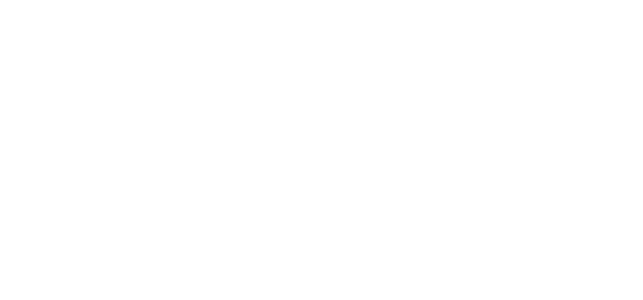
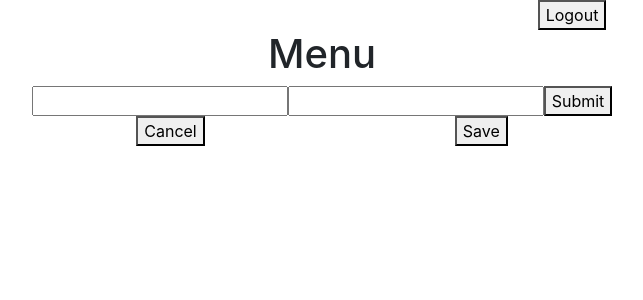
Before and after one commit to Panggundam00/foodCOZ-web, a React (Create React App) app in the folder foodcoz/: page /meditMenu in a window 1280 px wide. Shown: the top 300 px of the page, without its empty margins (318-961 px from the left). Built offline with nearby package versions, Linux system fonts and the light colour scheme.

Commit message:
Auto stash before merge of "develop" and "origin/develop"
change MEditPage.js

```diff
--- a/foodcoz/src/App.js
+++ b/foodcoz/src/App.js
@@ -5,6 +5,7 @@ import OrderPage from './OrderPage'
 import Login from './Login'
 import EditTable from './EditTable'
 import MenuPage from './MenuPage';
+import MEditMenu from './MEditMenu'
 // import totalbill from './totalbill.html'
 
 const App = () => {
@@ -15,6 +16,7 @@ const App = () => {
         <Route path="/orderPage" component={OrderPage}/>
         <Route path="/menuPage" component={MenuPage}/>
         <Route path="/editTable" component={EditTable}/>
+        <Route path="/meditMenu" component={MEditMenu}/>
         {/* <Route path="/totalbill" component={totalbill}/> */}
         </div>
     </Router>
--- a/foodcoz/src/Login.css
+++ b/foodcoz/src/Login.css
@@ -3,7 +3,7 @@
     margin-bottom: 100px;
     margin-right: 150px;
     margin-left: 150px;
-    background-color: rgb(0, 255, 55);
+    background-color: rgb(0, 0, 0);
 }
 
 .inputPlace {
--- a/foodcoz/src/Login.js
+++ b/foodcoz/src/Login.js
@@ -25,7 +25,7 @@ export default class Login extends Component {
         <div>
         </div>
           <div height="1000">
-       <Button className="loginButton" variant="success" href="/orderPage">LOG IN</Button>
+       <Button className="loginButton" variant="success" href="/meditMenu">LOG IN</Button>
        </div>
 
      </div>
--- a/foodcoz/src/MEditMenu.js
+++ b/foodcoz/src/MEditMenu.js
@@ -10,19 +10,27 @@ class App extends React.Component {
 
     this.state = {
       menuInput: "",
-      list: []
+      priceInput: "",
+      listMenu: []
     };
   }
 
   addMenuList = () => {
-    if (this.state.menuInput !== "") {
+    if (this.state.menuInput !== "" && this.state.priceInput !== "") {
+
+      let menu = { detail: this.state.menuInput, isDone: false }
+      let price = { detail: this.state.priceInput, isDone: false }
+
       this.setState({
-        list: [
-          ...this.state.list,
-          { detail: this.state.menuInput, isDone: false }
+        listMenu: [
+          ...this.state.listMenu,
+          { menu , price }
         ],
-        menuInput: ""
+        menuInput: "",
+        priceInput: ""
       });
+      console.log(this.state.listMenu);
+      console.log(this.state.listPrice);
     }
   };
 
@@ -30,37 +38,56 @@ class App extends React.Component {
     this.setState({ menuInput: event.target.value });
   };
 
+  handlePriceOnchange = event => {
+    this.setState({ priceInput: event.target.value });
+  };
+
   deleteList = index => {
-    let tempDel = this.state.list;
-    tempDel.splice(index, 1);
-    console.log(tempDel);
-    this.setState({ list: tempDel });
+    let tempDelMenu = this.state.listMenu;
+    tempDelMenu.splice(index, 1);
+    console.log(tempDelMenu);
+    this.setState({ listMenu: tempDelMenu });
+
+    let tempDelPrice = this.state.listPrice;
+    tempDelPrice.splice(index, 1);
+    console.log(tempDelPrice);
+    this.setState({ listPrice: tempDelPrice });
   };
 
   handleMenuDone = index => {
-    let tempDo = this.state.list;
-    console.log(tempDo);
-    tempDo[index].isDone = !tempDo[index].isDone;
-    this.setState({ list: tempDo });
+    let tempDoMenu = this.state.listMenu;
+    console.log(tempDoMenu);
+    tempDoMenu[index].isDone = !tempDoMenu[index].isDone;
+    this.setState({ listMenu: tempDoMenu });
+
+
   };
+
+  handlePrice = index => {
+    let tempDoPrice = this.state.listPrice;
+    console.log(tempDoPrice);
+    tempDoPrice[index].isDone = !tempDoPrice[index].isDone;
+    this.setState({ listPrice: tempDoPrice });
+  }
 
 
   render() {
     return (
       <div className="App">
         <button className="logout">Logout</button>
-        <Title title="Menu with Component" />
+        <Title title="Menu" />
         <InputMenu
-          value={this.state.menuInput}
-          onChange={this.handleMenuOnchange}
+          valueMenu={this.state.menuInput}
+          valuePrice={this.state.priceInput}
+          onChangeMenu={this.handleMenuOnchange}
+          onChangePrice={this.handlePriceOnchange}
           onClick={this.addMenuList}
         />
-        {this.state.list.map((val, index) => (
+        {this.state.listMenu.map((valMenu, index) => (
           <MenuItems
             key={index}
-            val={val}
+            val={valMenu}
             index={index}
-            handleMenuDone={this.handleMenuDone}
             deleteList={this.deleteList}
           />
         ))}
--- a/foodcoz/src/components/InputMenu.js
+++ b/foodcoz/src/components/InputMenu.js
@@ -4,8 +4,9 @@ export default class InputMenu extends Component {
     render() {
         return (
             <div>
-                <input type="text" value={this.props.value} onChange={this.props.onChange} />
-                <button onClick={this.props.onClick}>Add</button>
+                <input type="text" value={this.props.menuInput} onChange={this.props.onChangeMenu} />
+                <input type="text" value={this.props.priceInput} onChange={this.props.onChangePrice} />
+                <button onClick={this.props.onClick}>Submit</button>
             </div>
         )
     }
--- a/foodcoz/src/components/MenuItems.js
+++ b/foodcoz/src/components/MenuItems.js
@@ -3,9 +3,12 @@ import React, { Component } from 'react'
 export default class MenuItems extends Component {
     render() {
         return (
-            <h3 className={(this.props.val.isDone ? "done" : "")} key={this.props.index}>
-                <span onClick={() => this.props.handleMenuDone(this.props.index)}>
-                    {this.props.val.detail}
+            <h3 key={this.props.index}>
+                <span>
+                    {this.props.val.menu.detail}
+                </span>
+                <span>
+                    {this.props.val.price.detail}
                 </span>
                 <button style={{ margin: 24 }} onClick={() => this.props.deleteList(this.props.index)}>
                     Delete
```
